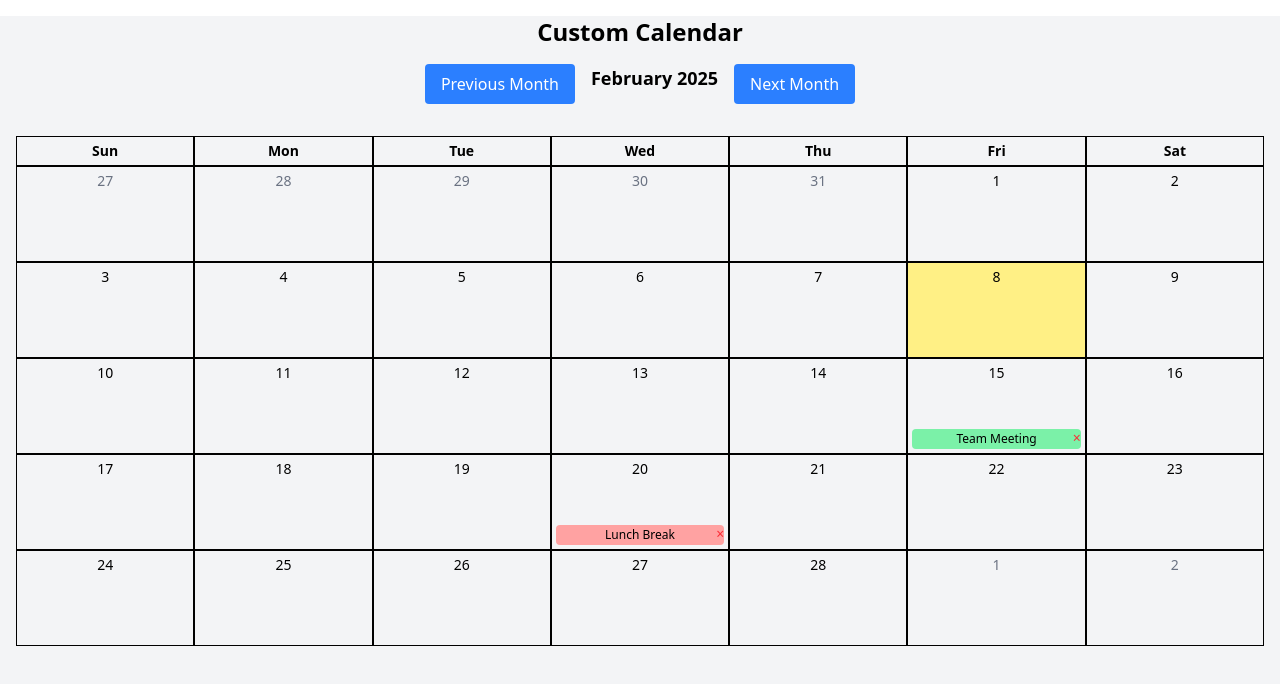
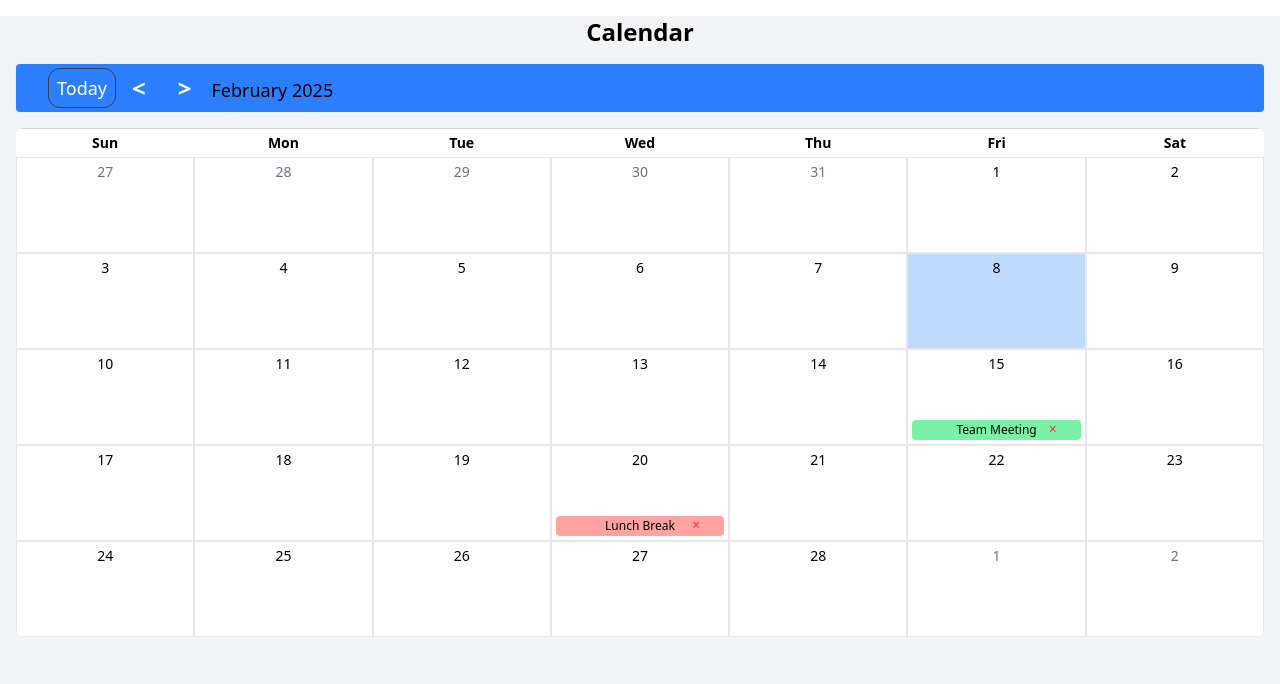
Before and after one commit to Sabari-Ramesh/calender-clone, a React (Vite) app in the folder calender/: page / in a window 1280 px wide. Shown: the top 684 px of the page. Built offline with nearby package versions, Linux system fonts and the light colour scheme.

Commit message:
FIX : Functionalities

```diff
--- a/calender/src/App.jsx
+++ b/calender/src/App.jsx
@@ -1,9 +1,14 @@
+// App.jsx
 import React, { useState } from "react";
 import Calendar from "./components/Calendar";
+import Header from "./components/Header"; // Import the Header component
 
 function App() {
-  const [year, setYear] = useState(2025);
-  const [month, setMonth] = useState(2); // February
+  const currentDate = new Date();
+  const currentYear = currentDate.getFullYear(); // Get the current year
+  const currentMonth = currentDate.getMonth() + 1;
+  const [year, setYear] = useState(currentYear);
+  const [month, setMonth] = useState(currentMonth); // February
 
   const handlePrevMonth = () => {
     if (month === 1) {
@@ -25,24 +30,14 @@ function App() {
 
   return (
     <div className="min-h-screen bg-gray-100">
-      <h1 className="text-2xl font-bold text-center my-4">Custom Calendar</h1>
-      <div className="flex justify-center mb-4">
-        <button
-          className="px-4 py-2 bg-blue-500 text-white rounded"
-          onClick={handlePrevMonth}
-        >
-          Previous Month
-        </button>
-        <span className="mx-4 text-lg font-semibold">
-          {new Date(year, month - 1).toLocaleString("default", { month: "long" })} {year}
-        </span>
-        <button
-          className="px-4 py-2 bg-blue-500 text-white rounded"
-          onClick={handleNextMonth}
-        >
-          Next Month
-        </button>
-      </div>
+      <h1 className="text-2xl font-bold text-center my-4">Calendar</h1>
+      {/* Use the Header component here */}
+      <Header
+        year={year}
+        month={month}
+        handlePrevMonth={handlePrevMonth}
+        handleNextMonth={handleNextMonth}
+      />
       <Calendar year={year} month={month} />
     </div>
   );
--- a/calender/src/components/Calendar.jsx
+++ b/calender/src/components/Calendar.jsx
@@ -6,9 +6,13 @@ import EventListCard from "./EventListCard";
 import EventDetailsModal from "./EventDetailsModal";
 
 const Calendar = ({ year, month }) => {
-  const { generateCalendar, addEvent, updateEvent, removeEvent, getEventsForDate } =
-    useCalendar(year, month);
-
+  const {
+    generateCalendar,
+    addEvent,
+    updateEvent,
+    removeEvent,
+    getEventsForDate,
+  } = useCalendar(year, month);
   const calendarGrid = generateCalendar();
   const [selectedDate, setSelectedDate] = useState(null);
   const [showModal, setShowModal] = useState(false);
@@ -32,43 +36,66 @@ const Calendar = ({ year, month }) => {
   };
 
   return (
-    <div className="p-4 relative">
-      {/* Responsive Weekdays */}
-      <div className="grid grid-cols-7 gap-0 text-center font-bold text-xs sm:text-sm">
+    <div className="p-4 relative max-w-[80rem] mx-auto">
+      {/* Weekdays Header */}
+      <div
+        className="grid grid-cols-7 gap-0 text-center font-bold text-xs sm:text-sm rounded-t-lg overflow-hidden"
+        style={{ backgroundColor: "#f3f4f6" }} // Light gray background for weekdays header
+      >
         {["Sun", "Mon", "Tue", "Wed", "Thu", "Fri", "Sat"].map((day) => (
-          <div key={day} className="border p-1">
+          <div
+            key={day}
+            className=" p-1  border-t  border-gray-300"
+            style={{ backgroundColor: "#ffffff" }}
+          >
             {day}
           </div>
         ))}
       </div>
 
-      {/* Responsive Calendar Grid */}
-      <div className="grid grid-cols-7 gap-0 mt-0 text-xs sm:text-sm">
+      {/* Calendar Grid */}
+      <div
+        className="grid grid-cols-7 gap-0 mt-0 text-xs sm:text-sm rounded-b-lg overflow-hidden"
+        style={{
+          backgroundColor: "#ffffff", // White background for the grid
+          borderColor: "#e5e7eb", // Light gray border color
+        }}
+      >
         {calendarGrid.flat().map(({ date, day, isCurrentMonth }, index) => {
           const dayEvents = getEventsForDate(date);
           const isToday = date === today; // Check if the date is today
-
           return (
             <div
               key={index}
               className={`border p-1 flex flex-col justify-between items-center h-24 w-full cursor-pointer ${
-                isToday ? "bg-yellow-200" : ""
+                isToday ? "bg-blue-200" : ""
               }`}
+              style={{
+                borderColor: "#e5e7eb", // Light gray border for each cell
+              }}
               onClick={() => handleClick(date)}
             >
               {/* Display the day number */}
-              <div className={`text-center ${!isCurrentMonth ? "text-gray-500" : ""}`}>{day}</div>
+              <div
+                className={`text-center ${
+                  !isCurrentMonth ? "text-gray-500" : ""
+                }`}
+              >
+                {day}
+              </div>
 
               {/* Display events as buttons */}
               <div className="flex flex-col gap-1 w-full overflow-hidden">
                 {dayEvents.slice(0, 2).map((event, idx) => (
                   <div key={idx} className="relative inline-block w-full">
                     <button
-                      className={`w-full text-xs rounded px-1 py-0.5 truncate ${event.color}`}
+                      className={`w-full h-5 text-xs rounded px-1 py-0.5 truncate ${event.color}`}
                       style={{
                         textDecoration:
                           dayjs(date).isBefore(dayjs(), "day") ||
-                          (date === today && event.endTime && dayjs(event.endTime).isBefore(dayjs()))
+                          (date === today &&
+                            event.endTime &&
+                            dayjs(event.endTime).isBefore(dayjs()))
                             ? "line-through"
                             : "none",
                       }}
@@ -78,11 +105,13 @@ const Calendar = ({ year, month }) => {
                       }}
                     >
                       {/* Show 3 letters on mobile, full title on desktop */}
-                      <span className="sm:hidden">{event.title.slice(0, 3)}</span>
+                      <span className="sm:hidden">
+                        {event.title.slice(0, 3)}
+                      </span>
                       <span className="hidden sm:inline">{event.title}</span>
                     </button>
                     <span
-                      className="absolute top-0 right-0 text-red-500 cursor-pointer"
+                      className="absolute top-0 right-0 text-red-500 cursor-pointer mr-1 sm:mr-3 sm:right-3"
                       onClick={(e) => {
                         e.stopPropagation();
                         handleRemoveEvent(event.id);
--- /dev/null
+++ b/calender/src/components/Header.jsx
@@ -0,0 +1,33 @@
+// components/Header.jsx
+import React from "react";
+
+function Header({ year, month, handlePrevMonth, handleNextMonth }) {
+  return (
+    <div className="flex relative max-w-[78rem] mx-auto rounded bg-blue-500">
+      <button className="px-2 py-1 ml-8 mt-1 mb-1 text-white rounded-xl text-lg font-base border border-gray-700">
+        Today
+      </button>
+
+      <button
+        className="px-4 py-2 text-white rounded font-bold text-2xl"
+        onClick={handlePrevMonth}
+      >
+        &lt;
+      </button>
+      <button
+        className="px-4 py-2 text-white rounded font-bold text-2xl"
+        onClick={handleNextMonth}
+      >
+        &gt;
+      </button>
+      <span className="mx-1 text-lg font-4xl mt-3">
+        {new Date(year, month - 1).toLocaleString("default", {
+          month: "long",
+        })}{" "}
+        {year}
+      </span>
+    </div>
+  );
+}
+
+export default Header;
--- a/calender/src/hooks/useCalendar.jsx
+++ b/calender/src/hooks/useCalendar.jsx
@@ -1,29 +1,28 @@
 import { useState } from "react";
 import dayjs from "dayjs";
-import data from "../data.json"; // Import static events
-
+import data from "../data.json";
 const useCalendar = (year, month) => {
-  const [events, setEvents] = useState(data); // Static events loaded from data.json
+  const [events, setEvents] = useState(data);
 
   // Predefined light colors
   const lightColors = [
-    "bg-green-300",
-    "bg-red-300",
-    "bg-orange-300",
-    "bg-blue-300",
-    "bg-yellow-300",
-    "bg-purple-300",
-    "bg-pink-300",
+    "bg-green-200",
+    "bg-red-200",
+    "bg-orange-200",
+    "bg-blue-200",
+    "bg-yellow-200",
+    "bg-purple-200",
+    "bg-pink-200",
   ];
 
   // Generate a 35-grid calendar
   const generateCalendar = () => {
     const firstDayOfMonth = dayjs(`${year}-${month}-01`);
-    const startDay = firstDayOfMonth.startOf("month").day(); // Day of the week for the 1st of the month
+    const startDay = firstDayOfMonth.startOf("month").day();
     const daysInMonth = firstDayOfMonth.daysInMonth();
 
     const calendarGrid = [];
-    let dayCounter = 1 - startDay; // Start from the previous month's dates if necessary
+    let dayCounter = 1 - startDay;
 
     for (let i = 0; i < 5; i++) {
       const week = [];
@@ -83,12 +82,12 @@ const useCalendar = (year, month) => {
     }
 
     // Assign a random light color and a unique ID
-    const randomColor = lightColors[Math.floor(Math.random() * lightColors.length)];
-    const newEventWithId = { ...newEvent, color: randomColor, id: Date.now() }; // Use timestamp as unique ID
+    const randomColor =
+      lightColors[Math.floor(Math.random() * lightColors.length)];
+    const newEventWithId = { ...newEvent, color: randomColor, id: Date.now() };
     setEvents((prevEvents) => [...prevEvents, newEventWithId]);
     return { success: true };
   };
-
 
   // Update an existing event
   const updateEvent = (updatedEvent) => {
@@ -130,7 +129,9 @@ const useCalendar = (year, month) => {
 
     // Update the event in the state
     setEvents((prevEvents) =>
-    prevEvents.map((event) => (event.id === id ? { ...event, ...updatedEvent } : event))
+      prevEvents.map((event) =>
+        event.id === id ? { ...event, ...updatedEvent } : event
+      )
     );
 
     return { success: true };
```
Lines whose indentation alone changed are shown as unchanged.
